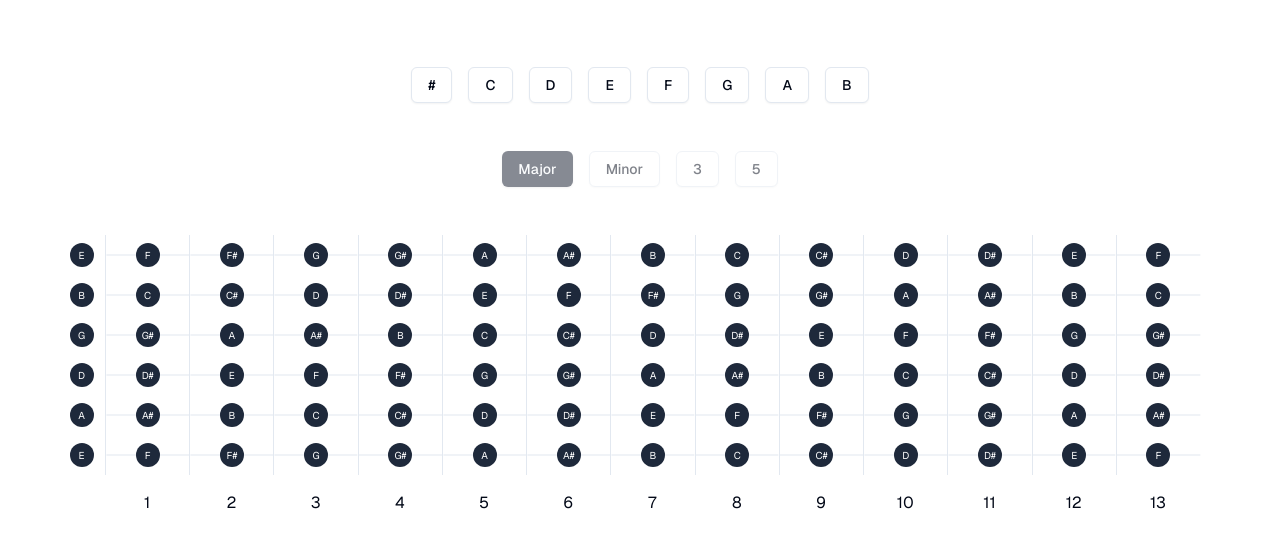
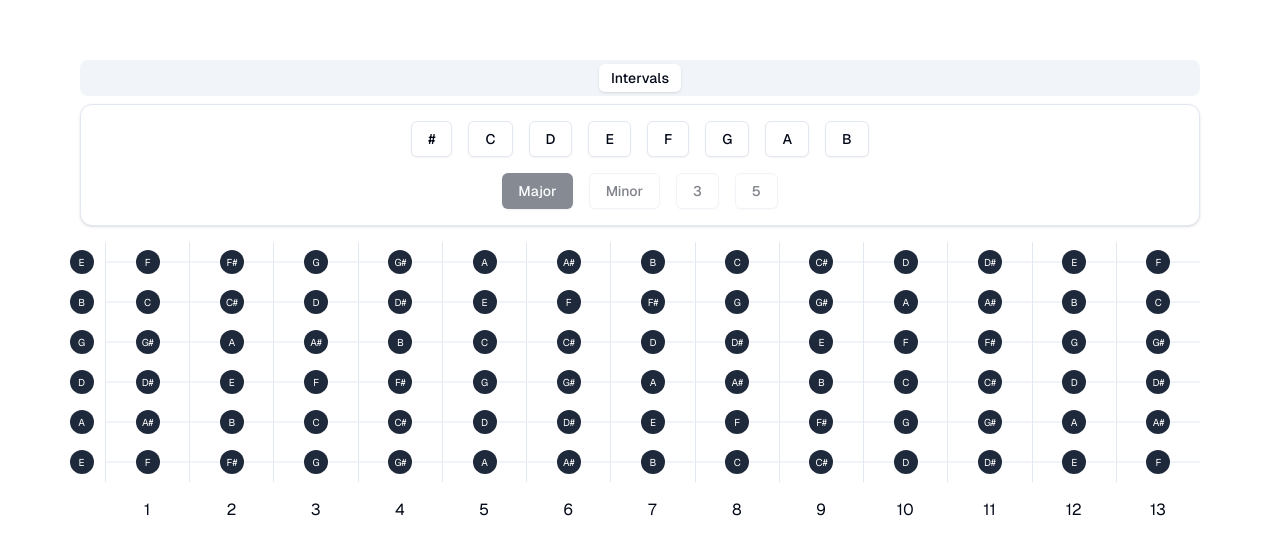
Before and after one commit to jenfrani/FretboardVisualizer, a Next.js app: page / in a window 1280 px wide. Shown: the part 109-664 px from the top of the page. Built offline with nearby package versions, Linux system fonts and the light colour scheme.

Commit message:
some ui changes

```diff
--- a/package.json
+++ b/package.json
@@ -11,6 +11,7 @@
   "dependencies": {
     "@radix-ui/react-dropdown-menu": "^2.1.2",
     "@radix-ui/react-slot": "^1.1.0",
+    "@radix-ui/react-tabs": "^1.1.1",
     "class-variance-authority": "^0.7.0",
     "clsx": "^2.1.1",
     "lucide-react": "^0.456.0",
--- a/src/app/components/Fretboard/Fretboard.tsx
+++ b/src/app/components/Fretboard/Fretboard.tsx
@@ -33,7 +33,7 @@ const Fretboard = ({ frets, tuning }: Props) => {
 
     return (
         <div className="w-full flex flex-col gap-4">
-            <Options onKeySelect={handleNoteSelect} onIntervalSelect={handleVisibleNotes}/>
+            <Options onKeySelect={handleNoteSelect} onIntervalSelect={handleVisibleNotes} />
             <div className='w-full flex flex-row'>
                 <div className="flex flex-col-reverse justify-end">
                     {
@@ -73,13 +73,22 @@ const Fretboard = ({ frets, tuning }: Props) => {
                                 <div key={index} className="flex flex-row grow">
                                     {
                                         notes.map((note, index) => {
-                                            // check if there's a selected key, and if the note is the same as the selected key or if the note is in the visible notes
                                             const isVisible = (selectedKey == '') || (note === selectedKey) || visibleNotes.includes(note)
+                                            const opacity = isVisible ? '' : 'opacity-20'
+                                            let backgroundColor = 'bg-slate-800'
+                                            if (visibleNotes.includes(note)) {
+                                                if (visibleNotes.indexOf(note) === 0) {
+                                                    backgroundColor = 'bg-blue-600'
+                                                }
+                                                else if (visibleNotes.indexOf(note) === 1) {
+                                                    backgroundColor = 'bg-green-700'
+                                                }
+                                            }
                                             return (
                                                 <div key={`${note}-${index}`} className="note relative flex items-center justify-center grow shrink border-l py-2">
                                                     <span className="absolute top-1/2 left-1/2 -translate-x-1/2 -translate-y-1/2 w-full h-[1px] bg-slate-200"></span>
 
-                                                    <div className={`relative w-6 h-6 flex items-center justify-center p-3 py-1 rounded-[100%] bg-slate-800 ${isVisible ? '' : 'opacity-20'}`}>
+                                                    <div className={`relative w-6 h-6 flex items-center justify-center p-3 py-1 rounded-[100%] bg-slate-800 ${opacity} ${backgroundColor}`}>
                                                         {
                                                             <div className="text-white text-[10px]">
                                                                 {note}
--- a/src/app/components/Options/Options.tsx
+++ b/src/app/components/Options/Options.tsx
@@ -1,7 +1,15 @@
 import React, { useEffect, useRef, useState } from 'react'
 
 import { Button } from "@/components/ui/button"
-import { debug } from 'console'
+import {
+  Card,
+  CardContent,
+  CardDescription,
+  CardFooter,
+  CardHeader,
+  CardTitle,
+} from "@/components/ui/card"
+import { Tabs, TabsContent, TabsList, TabsTrigger } from "@/components/ui/tabs"
 
 interface Props {
   onKeySelect: (note: string) => void
@@ -44,10 +52,9 @@ const Options = ({ onKeySelect: onKeySelect, onIntervalSelect: onIntervalSelect
 
   const sharpButtonClick = (e: React.MouseEvent<HTMLButtonElement>) => {
     const selectedKey = options.selectedKey
-
     if (selectedKey) {
       if (selectedKey == 'E' || selectedKey == 'B') {
-        setOptions({ ...options })
+        return
       }
       let note = selectedKey
       if (selectedKey.endsWith('#')) {
@@ -93,7 +100,7 @@ const Options = ({ onKeySelect: onKeySelect, onIntervalSelect: onIntervalSelect
   }, [options, onKeySelect, onIntervalSelect])
 
 
-  const getVisibleNotes = (intervals : string[], selectedKey: string, newScale: string = 'MAJOR') => {
+  const getVisibleNotes = (intervals: string[], selectedKey: string, newScale: string = 'MAJOR') => {
 
     const newVisibleNotes: string[] = []
     const noteList = ['C', 'C#', 'D', 'D#', 'E', 'F', 'F#', 'G', 'G#', 'A', 'A#', 'B']
@@ -119,7 +126,16 @@ const Options = ({ onKeySelect: onKeySelect, onIntervalSelect: onIntervalSelect
 
   return (
     <div className='flex flex-col gap-4'>
-      <div className='flex flex-row gap-4 justify-center pb-8'>
+
+      <Tabs defaultValue='intervals' className='w-full flex align-center flex-col'>
+        <TabsList>
+          <TabsTrigger value='intervals'>Intervals</TabsTrigger>
+          {/* <TabsTrigger value='scale'>Scale</TabsTrigger> */}
+        </TabsList>
+        <TabsContent value='intervals'>
+          <Card>
+            <CardContent className='flex flex-col gap-4 p-4'>
+              <div className='flex flex-row gap-4 justify-center'>
                 <Button variant={options.isSharp ? 'default' : 'outline'} value={'#'} onClick={sharpButtonClick}>#</Button>
                 <Button variant={options.selectedKey.substring(0, 1) === 'C' ? 'default' : 'outline'} value={'C'} onClick={noteButtonClick}>C</Button>
                 <Button variant={options.selectedKey.substring(0, 1) === 'D' ? 'default' : 'outline'} value={'D'} onClick={noteButtonClick}>D</Button>
@@ -129,13 +145,21 @@ const Options = ({ onKeySelect: onKeySelect, onIntervalSelect: onIntervalSelect
                 <Button variant={options.selectedKey.substring(0, 1) === 'A' ? 'default' : 'outline'} value={'A'} onClick={noteButtonClick}>A</Button>
                 <Button variant={options.selectedKey === 'B' ? 'default' : 'outline'} value={'B'} onClick={noteButtonClick}>B</Button>
               </div>
-      <div className='flex flex-row gap-4 justify-center pb-8'>
+              <div className='flex flex-row gap-4 justify-center'>
                 <Button disabled={!options.selectedKey} variant={options.scale === 'MAJOR' ? 'default' : 'outline'} value={'MAJOR'} onClick={scaleButtonClick}>Major</Button>
                 <Button disabled={!options.selectedKey} variant={options.scale === 'MINOR' ? 'default' : 'outline'} value={'MINOR'} onClick={scaleButtonClick}>Minor</Button>
                 <Button disabled={!options.selectedKey} variant={options.intervals.includes('3') ? 'default' : 'outline'} value={'3'} onClick={handleIntervalClick}>3</Button>
                 <Button disabled={!options.selectedKey} variant={options.intervals.includes('5') ? 'default' : 'outline'} value={'5'} onClick={handleIntervalClick}>5</Button>
-
               </div>
+            </CardContent>
+          </Card>
+        </TabsContent>
+        <TabsContent value='scale'>
+          <Card>
+            <CardTitle>Scales coming soon!</CardTitle>
+          </Card>
+        </TabsContent>
+      </Tabs>
     </div>
   )
 }
--- /dev/null
+++ b/src/components/ui/card.tsx
@@ -0,0 +1,76 @@
+import * as React from "react"
+
+import { cn } from "@/lib/utils"
+
+const Card = React.forwardRef<
+  HTMLDivElement,
+  React.HTMLAttributes<HTMLDivElement>
+>(({ className, ...props }, ref) => (
+  <div
+    ref={ref}
+    className={cn(
+      "rounded-xl border bg-card text-card-foreground shadow",
+      className
+    )}
+    {...props}
+  />
+))
+Card.displayName = "Card"
+
+const CardHeader = React.forwardRef<
+  HTMLDivElement,
+  React.HTMLAttributes<HTMLDivElement>
+>(({ className, ...props }, ref) => (
+  <div
+    ref={ref}
+    className={cn("flex flex-col space-y-1.5 p-6", className)}
+    {...props}
+  />
+))
+CardHeader.displayName = "CardHeader"
+
+const CardTitle = React.forwardRef<
+  HTMLDivElement,
+  React.HTMLAttributes<HTMLDivElement>
+>(({ className, ...props }, ref) => (
+  <div
+    ref={ref}
+    className={cn("font-semibold leading-none tracking-tight", className)}
+    {...props}
+  />
+))
+CardTitle.displayName = "CardTitle"
+
+const CardDescription = React.forwardRef<
+  HTMLDivElement,
+  React.HTMLAttributes<HTMLDivElement>
+>(({ className, ...props }, ref) => (
+  <div
+    ref={ref}
+    className={cn("text-sm text-muted-foreground", className)}
+    {...props}
+  />
+))
+CardDescription.displayName = "CardDescription"
+
+const CardContent = React.forwardRef<
+  HTMLDivElement,
+  React.HTMLAttributes<HTMLDivElement>
+>(({ className, ...props }, ref) => (
+  <div ref={ref} className={cn("p-6 pt-0", className)} {...props} />
+))
+CardContent.displayName = "CardContent"
+
+const CardFooter = React.forwardRef<
+  HTMLDivElement,
+  React.HTMLAttributes<HTMLDivElement>
+>(({ className, ...props }, ref) => (
+  <div
+    ref={ref}
+    className={cn("flex items-center p-6 pt-0", className)}
+    {...props}
+  />
+))
+CardFooter.displayName = "CardFooter"
+
+export { Card, CardHeader, CardFooter, CardTitle, CardDescription, CardContent }
--- /dev/null
+++ b/src/components/ui/tabs.tsx
@@ -0,0 +1,55 @@
+"use client"
+
+import * as React from "react"
+import * as TabsPrimitive from "@radix-ui/react-tabs"
+
+import { cn } from "@/lib/utils"
+
+const Tabs = TabsPrimitive.Root
+
+const TabsList = React.forwardRef<
+  React.ElementRef<typeof TabsPrimitive.List>,
+  React.ComponentPropsWithoutRef<typeof TabsPrimitive.List>
+>(({ className, ...props }, ref) => (
+  <TabsPrimitive.List
+    ref={ref}
+    className={cn(
+      "inline-flex h-9 items-center justify-center rounded-lg bg-muted p-1 text-muted-foreground",
+      className
+    )}
+    {...props}
+  />
+))
+TabsList.displayName = TabsPrimitive.List.displayName
+
+const TabsTrigger = React.forwardRef<
+  React.ElementRef<typeof TabsPrimitive.Trigger>,
+  React.ComponentPropsWithoutRef<typeof TabsPrimitive.Trigger>
+>(({ className, ...props }, ref) => (
+  <TabsPrimitive.Trigger
+    ref={ref}
+    className={cn(
+      "inline-flex items-center justify-center whitespace-nowrap rounded-md px-3 py-1 text-sm font-medium ring-offset-background transition-all focus-visible:outline-none focus-visible:ring-2 focus-visible:ring-ring focus-visible:ring-offset-2 disabled:pointer-events-none disabled:opacity-50 data-[state=active]:bg-background data-[state=active]:text-foreground data-[state=active]:shadow",
+      className
+    )}
+    {...props}
+  />
+))
+TabsTrigger.displayName = TabsPrimitive.Trigger.displayName
+
+const TabsContent = React.forwardRef<
+  React.ElementRef<typeof TabsPrimitive.Content>,
+  React.ComponentPropsWithoutRef<typeof TabsPrimitive.Content>
+>(({ className, ...props }, ref) => (
+  <TabsPrimitive.Content
+    ref={ref}
+    className={cn(
+      "mt-2 ring-offset-background focus-visible:outline-none focus-visible:ring-2 focus-visible:ring-ring focus-visible:ring-offset-2",
+      className
+    )}
+    {...props}
+  />
+))
+TabsContent.displayName = TabsPrimitive.Content.displayName
+
+export { Tabs, TabsList, TabsTrigger, TabsContent }
```
Also changed, not shown: 1 other file (tests, documents, lock files or other folders). Lines whose indentation alone changed are shown as unchanged.
